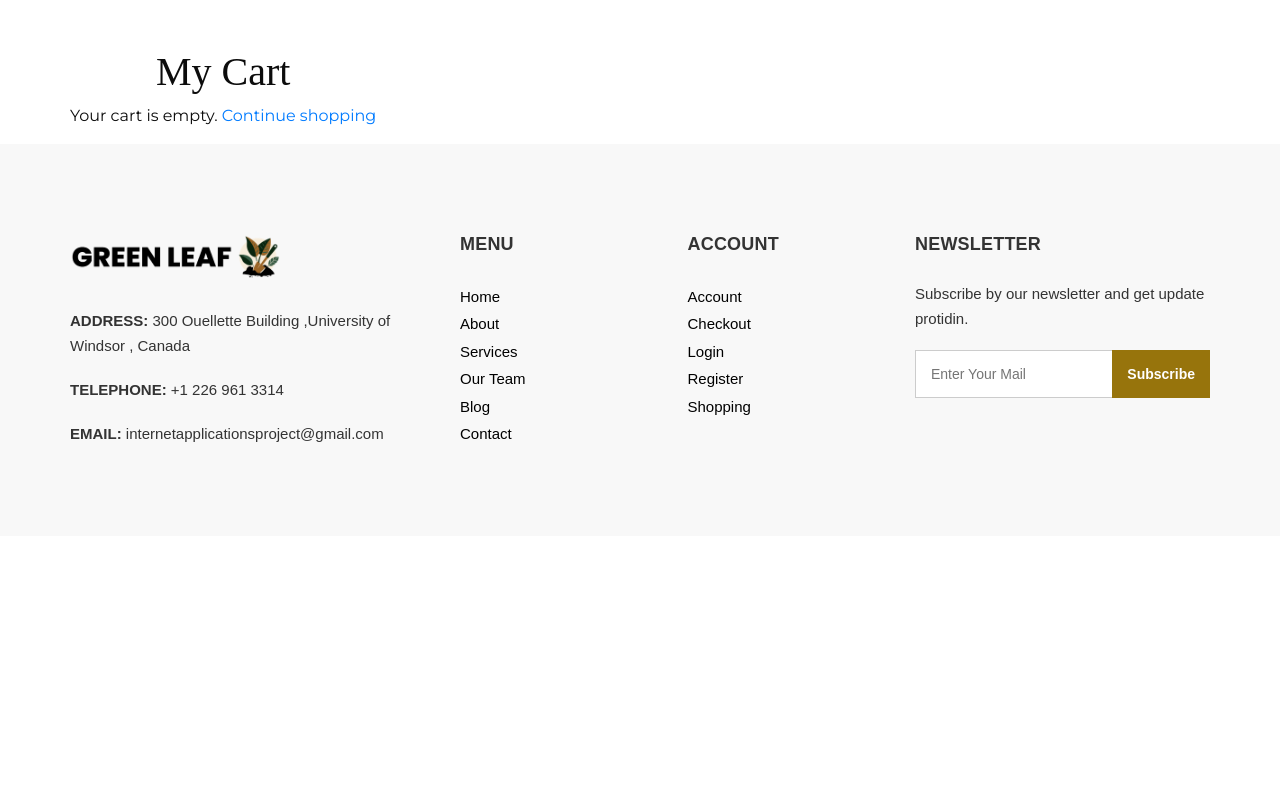
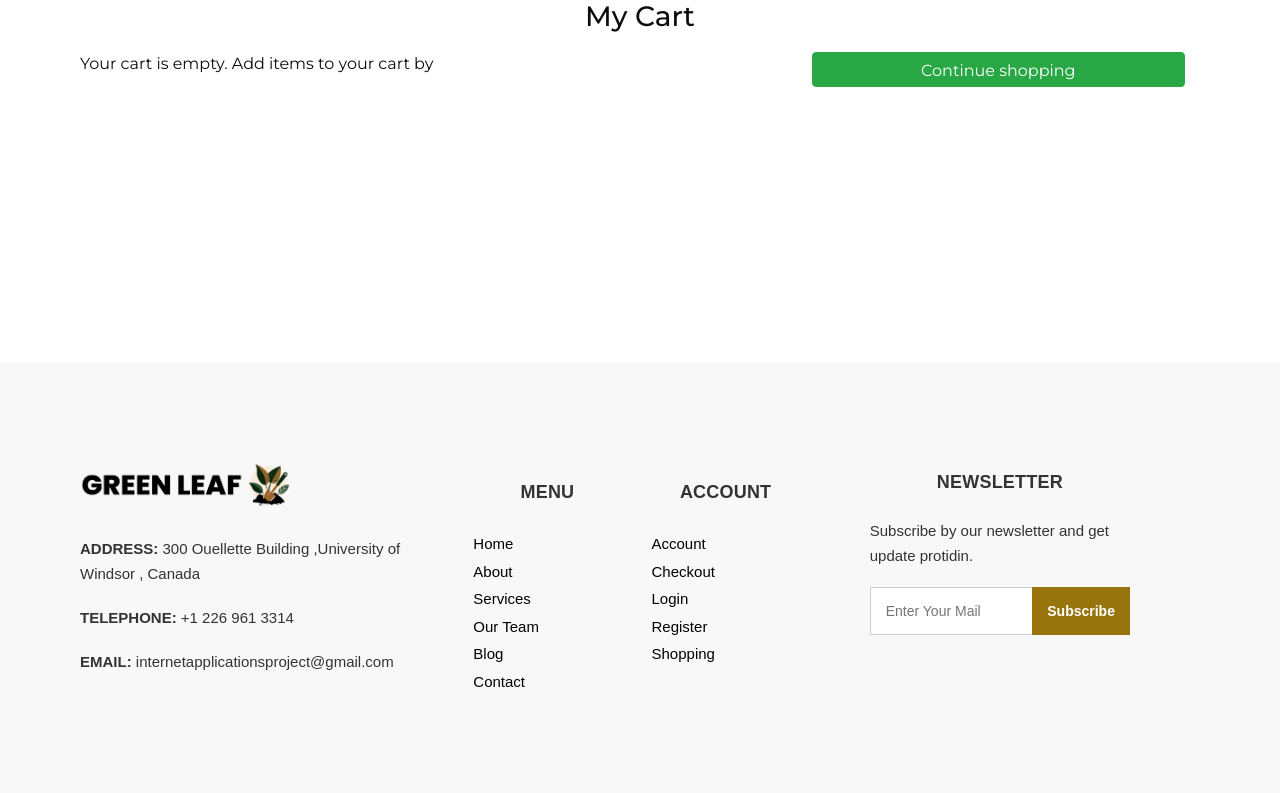
Before and after one commit to Manasakondaveeti/GreenLeafHub, a Django app: page /cart/ in a window 1280 px wide. Shown: the part 120-913 px from the top of the page. Before the commit the page ends 562 px from the top, so only its background shows below. Run offline with Django 5.2, Linux system fonts and the light colour scheme; a user stored in the database is signed in; data comes from the database, SQL or seed files in the repository; both versions use the stored data as it was after the commit; some libraries are stand-ins or nearby versions.

Commit message:
solving issues with design

```diff
--- a/GreenWebsite/forms.py
+++ b/GreenWebsite/forms.py
@@ -25,7 +25,8 @@
 
 
 class LoginForm(forms.Form):
-    username = forms.CharField(label='Username', max_length=100,widget=forms.TextInput(attrs={'class': 'form-control', 'placeholder': 'Email or Username'}))
+    username = forms.CharField(label='Username', max_length=100,widget=forms.TextInput(attrs={'class': 'form-control',
+                                                                                              'placeholder': 'Email or Username'  ,  'autocapitalize': 'none'}))
     password = forms.CharField(label='Password', widget=forms.PasswordInput(attrs={'class': 'form-control'}))
 
 
--- a/static/css/style.css
+++ b/static/css/style.css
@@ -1063,7 +1063,7 @@
     width: 100%;
     font-size: 14px;
     margin-bottom: 20px;
-    text-transform: capitalize;
+
     line-height: normal;
 }
 
--- a/templates/base.html
+++ b/templates/base.html
@@ -134,6 +134,33 @@
                </nav>
             </div>
          </header>
+
+
+     {% if messages %}
+    <div class="container-fluid">
+        {% for message in messages %}
+            <div class="alert alert-dismissible fade show alert-{{ message.tags }} mb-0" role="alert" id="alert-{{ forloop.counter }}">
+                <div class="d-flex justify-content-between align-items-center">
+                    <div>{{ message }}</div>
+                    <button type="button" class="btn-close" data-dismiss="alert" aria-label="Close"></button>
+                </div>
+            </div>
+        {% endfor %}
+    </div>
+
+    <script>
+        document.addEventListener("DOMContentLoaded", function() {
+            const alerts = document.querySelectorAll('.alert-dismissible');
+            alerts.forEach(alert => {
+                setTimeout(() => {
+                    $(alert).alert('close');  // use jQuery to close alerts for Bootstrap 4
+                }, 5000); // dismiss alerts after 5000 milliseconds
+            });
+        });
+    </script>
+{% endif %}
+
+
            {% block content %}
          {% endblock content %}
 
--- a/templates/cart.html
+++ b/templates/cart.html
@@ -2,136 +2,13 @@
 {% load static %}
 {% block title %}My Cart{% endblock %}
 {% block body %}
-<div class="container mt-5">
-    <div class="page-content" data-cart="">
-        <header class="page-header text-center">
-            <div class="section-title">
-                <h1 class="page-heading" data-cart-page-title="">My Cart</h1>
-            </div>
-        </header>
-
-        <div data-cart-status=""></div>
-        <div class="loadingOverlay" style="display: none;"></div>
-
-        {% if is_cart_empty %}
-            <p class="text-center">Your cart is empty. <a href="{% url 'dashboard' %}">Continue shopping</a></p>
-        {% else %}
-            <div data-cart-content="" class="cart-content">
-                <table class="cart table table-bordered" data-cart-quantity="1">
-                    <thead class="cart-header">
-                        <tr>
-                            <th class="cart-header-item" colspan="2">Item</th>
-                            <th class="cart-header-item">Unit Price</th>
-                            <th class="cart-header-item cart-header-quantity">Quantity</th>
-                            <th class="cart-header-item">Total</th>
-                        </tr>
-                    </thead>
-                    <tbody class="cart-list">
-                        {% for item in cart_items %}
-                            <tr class="cart-item" data-item-row="">
-                                <td class="cart-item-block cart-item-figure">
-                                    <img src="{{ item.product.image_url }}" alt="{{ item.product.name }}" title="{{ item.product.name }}" class="cart-item-image img-thumbnail" loading="lazy">
-                                </td>
-                                <td class="cart-item-block cart-item-title">
-                                    <p class="cart-item-sku">{{ item.product.sku }}</p>
-                                    <h2 class="cart-item-name">
-                                        <a class="cart-item-name__label" href="#">{{ item.product.name }}</a>
-                                    </h2>
-                                </td>
-                                <td class="cart-item-block cart-item-info">
-                                    <span class="cart-item-label">Unit Price</span>
-                                    <span class="cart-item-value">${{ item.product.price }}</span>
-                                </td>
-                                <td class="cart-item-block cart-item-info cart-item-quantity">
-                                    <div class="form-increment">
-                                        <button class="button button--icon btn btn-outline-secondary btn-sm" data-action="dec">-</button>
-                                        <input class="form-input form-input--incrementTotal cart-item-qty-input form-control" type="number" value="{{ item.quantity }}" min="1" pattern="[0-9]*" aria-label="{{ item.product.name }}" aria-live="polite">
-                                        <button class="button button--icon btn btn-outline-secondary btn-sm" data-action="inc">+</button>
-                                    </div>
-                                </td>
-                                <td class="cart-item-block cart-item-info">
-                                    <span class="cart-item-label">Total</span>
-                                    <span class="cart-item-value">${{ item.total_price }}</span>
-                                    <button class="cart-remove btn btn-outline-danger btn-sm" data-confirm-delete="Are you sure you want to delete this item?" aria-label="Remove {{ item.product.name }} from cart">×</button>
-                                </td>
-                            </tr>
-                        {% endfor %}
-                    </tbody>
-                </table>
-            </div>
-
-            <div data-cart-totals="" class="cart-totals-container">
-                <ul class="cart-totals">
-                    <li class="cart-total">
-                        <div class="cart-total-label"><strong>Subtotal:</strong></div>
-                        <div class="cart-total-value"><span>${{ cart_subtotal }}</span></div>
-                    </li>
-                    <li class="cart-total">
-                        <div class="cart-total-label"><strong>Coupon Code:</strong></div>
-                        <div class="cart-total-value"><a href="#">Add Coupon</a></div>
-                    </li>
-                    <li class="cart-total">
-                        <div class="cart-total-label"><strong>Gift Certificate:</strong></div>
-                        <div class="cart-total-value"><a href="#">Gift Certificate</a></div>
-                    </li>
-                    <li class="cart-total">
-                        <div class="cart-total-label"><strong>Grand total:</strong></div>
-                        <div class="cart-total-value cart-total-grandTotal"><span>${{ cart_grand_total }} USD</span></div>
-                    </li>
-                    <li class="cart-total">
-                        <p class="cart-notice">Free shipping over $125 (U.S lower 48)</p>
-                    </li>
-                </ul>
-            </div>
-
-            <div class="cart-actions">
-                <a class="button btn btn-outline-primary" href="{% url 'dashboard' %}" title="Keep shopping">Keep shopping</a>
-                <a class="button btn btn-primary" href="{% url 'payment_page' %}" title="Click here to proceed to checkout">Check out</a>
-            </div>
-        {% endif %}
-    </div>
-</div>
-{% endblock %}
-
     <style>
-    .page-content {
-        margin: 0 auto;
-        max-width: 1200px;
+        .row{
+            width:100%
         }
-
-    .cart-header-item, .cart-item-block {
+        h3{
             text-align: center;
         }
-
-    .cart-item-image {
-        max-width: 80px;
-        margin-right: 10px;
-    }
-
-    .cart-item-title {
-        text-align: left;
-    }
-
-    .cart-item-sku {
-        font-size: 0.8rem;
-        color: #888;
-    }
-
-    .cart-item-name {
-        font-size: 1.2rem;
-        color: #000;
-    }
-
-    .cart-item-name__label {
-        color: #007bff;
-        text-decoration: none;
-    }
-
-    .cart-item-name__label:hover {
-        color: #0056b3;
-        text-decoration: underline;
-    }
-
         .form-increment {
         display: flex;
         align-items: center;
@@ -151,74 +28,126 @@
             text-align: center;
             margin: 0 5px;
         }
-
-    .cart-total {
-        display: flex;
-        justify-content: space-between;
-        padding: 10px 0;
+        .row{
+            padding:10px;
+            {#border: 2px solid black;#}
         }
-
-    .cart-total-label, .cart-total-value {
-        display: block;
-        font-size: 1rem;
+        .cart-table, .cart-total, .cart-coupon{
+            border: 2px solid #e0e0e0;
+            border-radius: 10px;
+            margin:0;
         }
-
-    .cart-notice {
-        font-size: 0.9rem;
-        color: #555;
-    }
-
         .cart-actions {
-        display: flex;
-        justify-content: space-between;
-        padding: 1rem 0;
+            {#display: flex;#}
+            {#justify-content: space-between;#}
+            {#background-color: black;#}
+            {#padding: 1rem 0;#}
+            margin:0;
         }
 
         .cart-actions .button {
-        width: 48%;
-        font-size: 1rem;
-    }
-
-    .cart-totals-container {
-        margin-top: 2rem;
-        padding: 1rem;
-        border-top: 1px solid #e9e9e9;
-    }
-
-    .cart-header-item {
-        font-weight: bold;
-    }
-
-    .cart-item-value {
-        font-size: 1rem;
-    }
-
-    .cart-remove {
-        margin-left: 10px;
-    }
-
-    .button--primary {
-        background-color: #007bff;
-        color: white;
-    }
-
-    .button--secondary {
-        background-color: white;
-        color: #007bff;
-        border: 1px solid #007bff;
-    }
-
-    .button--primary:hover, .button--secondary:hover {
-        opacity: 0.8;
-    }
-
-    a {
-        color: #28a745; /* Green color */
-        text-decoration: none;
-    }
-
-    a:hover {
-        color: #218838; /* Darker green */
-        text-decoration: underline;
+            {#width: 48%;#}
+            {#font-size: 1rem;#}
+            width:100%;
+            padding: 5px;
         }
     </style>
+    <div class="container-fluid">
+        <h3>My Cart</h3>
+        <div class="container">
+            {% if is_cart_empty %}
+                <div class="row" style="height: 40vh;">
+                    <p class="col-md-8 text-end">Your cart is empty. Add items to your cart by  </p>
+                    <a href="{% url 'product_gallery' %}" class="col-md-4 btn btn-success" style="height:35px">Continue shopping</a>
+                </div>
+
+            {% else %}
+                <div class="row">
+                    <div class="col-md-9 cart-table" >
+                        <div class="row">
+                            <div class="col-md-2">Product</div>
+                            <div class="col-md-4">Product Name</div>
+                            <div class="col-md-2">Quantity</div>
+                            <div class="col-md-2">Price</div>
+                            <div class="col-md-2">Remove</div>
+                        </div>
+                        {% for item in cart_items %}
+                            <div class="row">
+                                <div class="col-md-2"><img src="{{ item.product.image.url }}" class="card-img-top" alt="{{ item.product.name }}"></div>
+                                <div class="col-md-4">{{ item.product.name}}</div>
+                                <div class="col-md-2">
+                                    <div class="form-increment">
+                                        <button class="button button--icon btn btn-outline-success btn-sm" data-action="dec">-</button>
+                                        <input class="form-input cart-item-qty-input form-control"  value="{{ item.quantity }}" aria-label="{{ item.product.name }}" aria-live="polite">
+                                        <button class="button button--icon btn btn-outline-success btn-sm" data-action="inc">+</button>
+                                    </div>
+                                </div>
+                                <div class="col-md-2">${{ item.product.price }}</div>
+                                <div class="col-md-2"><a href="#" class="btn btn-outline-success">Remove</a></div>
+                            </div>
+                        {% endfor %}
+                    </div>
+                    <div class="col-md-3" >
+                        <div class="row cart-coupon mb-3">
+                            <div class="cart-total-label"><strong>Have Coupon?</strong></div>
+                            <form class="d-flex">
+                                <div class="col-lg-8">
+                                    <input type="text" class="form-control" name="couponCode" id="couponCode" placeholder="Enter Coupon Code">
+                                </div>
+                                <div class="col-lg-4 d-flex justify-content-end">
+                                    <button type="button" class="btn btn-outline-success">Apply</button>
+                                </div>
+                            </form>
+                        </div>
+                        <div class="row cart-total">
+                            <div class="col-md-6">
+                                <strong>Total Price:</strong>
+                            </div>
+                            <div class="col-md-6 d-flex justify-content-end">
+                                <span>${{ cart_subtotal }}</span>
+                            </div>
+
+                            <div class="col-md-6">
+                                <strong>Discount:</strong>
+                            </div>
+                            <div class="col-md-6 d-flex justify-content-end">
+                                <span>$Price </span>
+                            </div>
+
+                            <div class="col-md-6">
+                                <strong>Total</strong>
+                            </div>
+                            <div class="col-md-6 d-flex justify-content-end">
+                                <span>${{ cart_grand_total }}</span>
+                            </div>
+                        </div>
+                        <div class="row cart-actions">
+                            <div class="col-md-7">
+                                <a class="button btn btn-outline-primary" href="{% url 'dashboard' %}" title="Keep shopping">Keep shopping</a>
+                            </div>
+                            <div class="col-md-5">
+                                <a class="button btn btn-primary" href="{% url 'payment_page' %}" title="Click here to proceed to checkout">Check out</a>
+                            </div>
+                        </div>
+                    </div>
+                </div>
+            {% endif %}
+        </div>
+    </div>
+    <script>
+        document.querySelectorAll('.form-increment button').forEach(button => {
+            button.addEventListener('click', function() {
+                const action = this.getAttribute('data-action');
+                const input = this.parentElement.querySelector('input');
+                let value = parseInt(input.value, 10);
+
+                if (action === 'dec' && value > 1) {
+                    input.value = value - 1;
+                } else if (action === 'inc') {
+                    input.value = value + 1;
+                }
+            });
+        });
+
+    </script>
+{% endblock %}
```
Also changed, not shown: templates/registration/signup.html (+4 -3 lines), db.sqlite3. Lines whose indentation alone changed are shown as unchanged.
